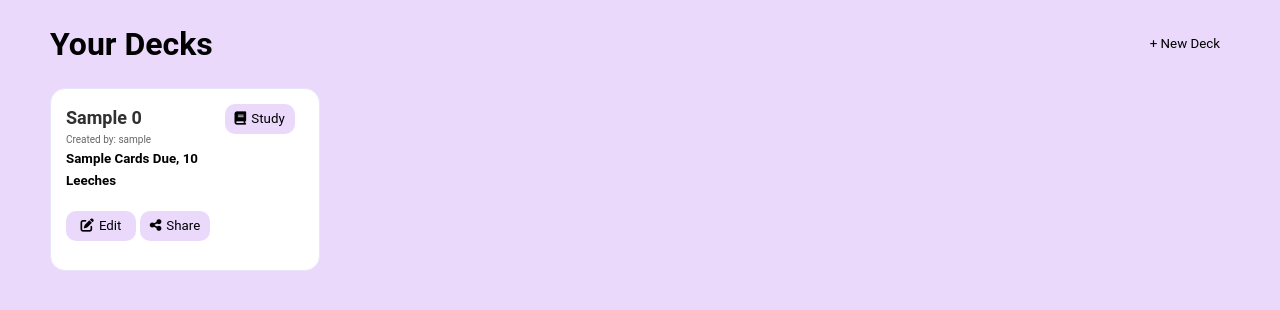
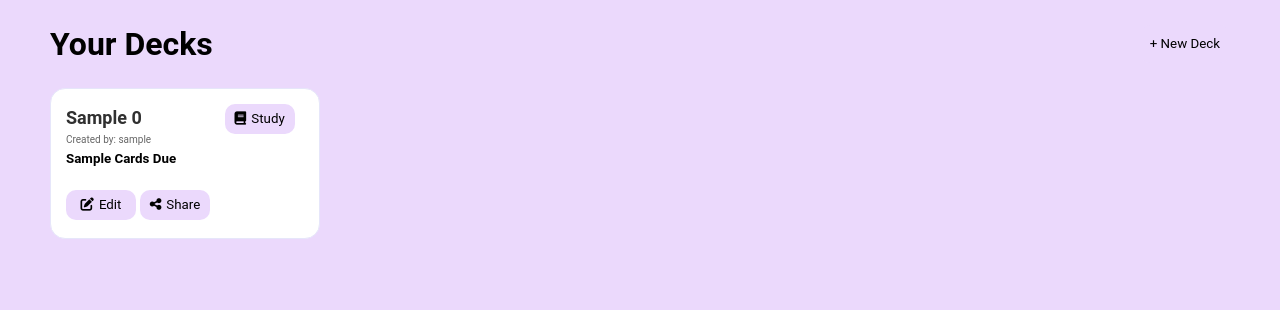
Before and after one commit to LaurierCS/Mnimi, a Django app: template templates/app/homepage.html in a window 1280 px wide. Shown: the part 94-404 px from the top of the page. Run offline with Django 3.2, Linux system fonts and the light colour scheme; the template is opened without the code that fills it: most values are stand-ins (such as "Sample title", 1, 10 or a date in 2020); some libraries are stand-ins or nearby versions.

Commit message:
took away the number of leeches on homepage

```diff
--- a/templates/components/Deck.html
+++ b/templates/components/Deck.html
@@ -7,7 +7,7 @@
             <P class="deck__header__name__creator">Created by: {{deck.0.creator_username}}</P>
         </div>
     <div class="deck__specifics">
-        <p class="deck__specifics__info">{{ deck.1 }} Cards Due, 10 Leeches</p>
+        <p class="deck__specifics__info">{{ deck.1 }} Cards Due</p>
     </div>
     </div>
     <div class="deck__study__button">
```
Also changed, not shown: db.sqlite3.
